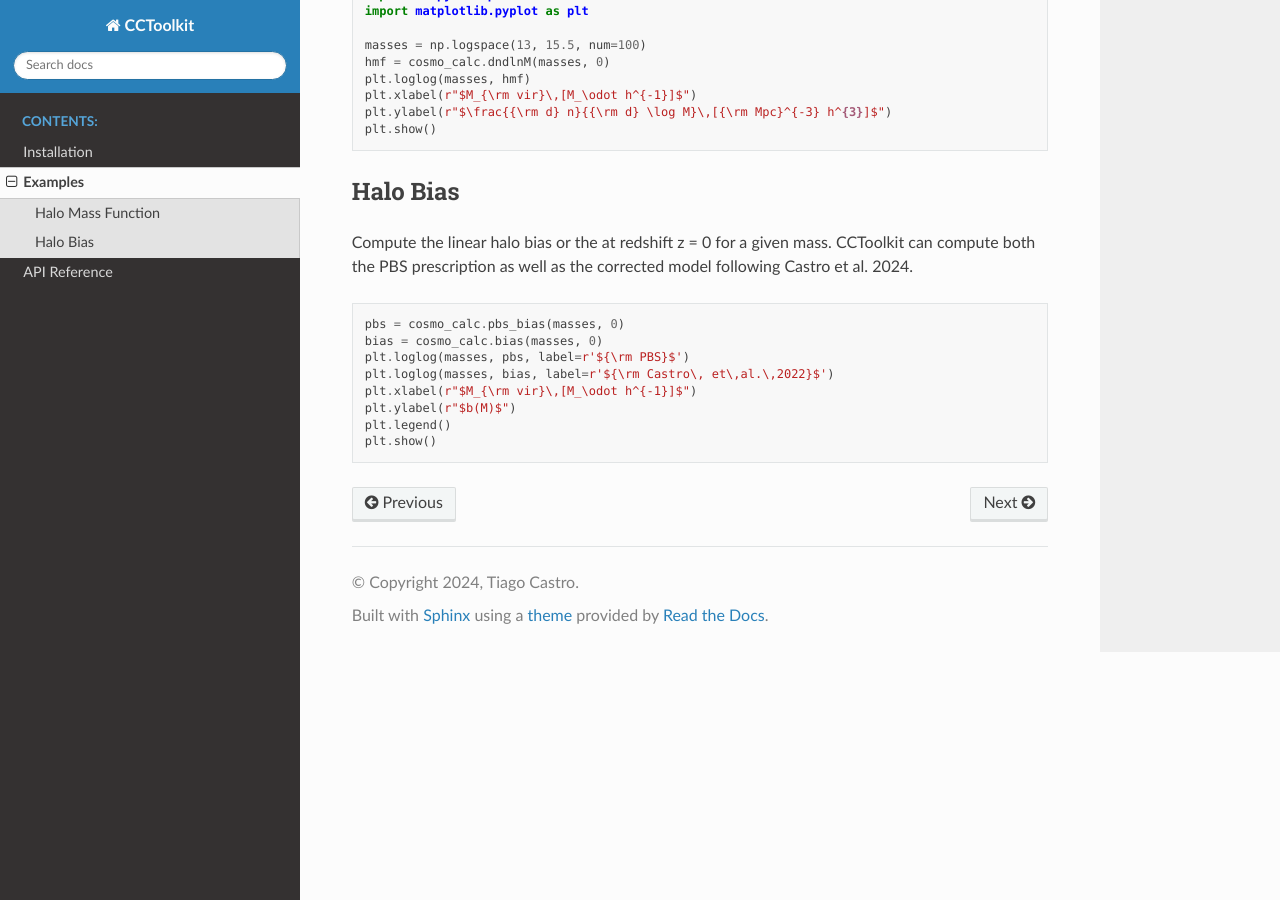
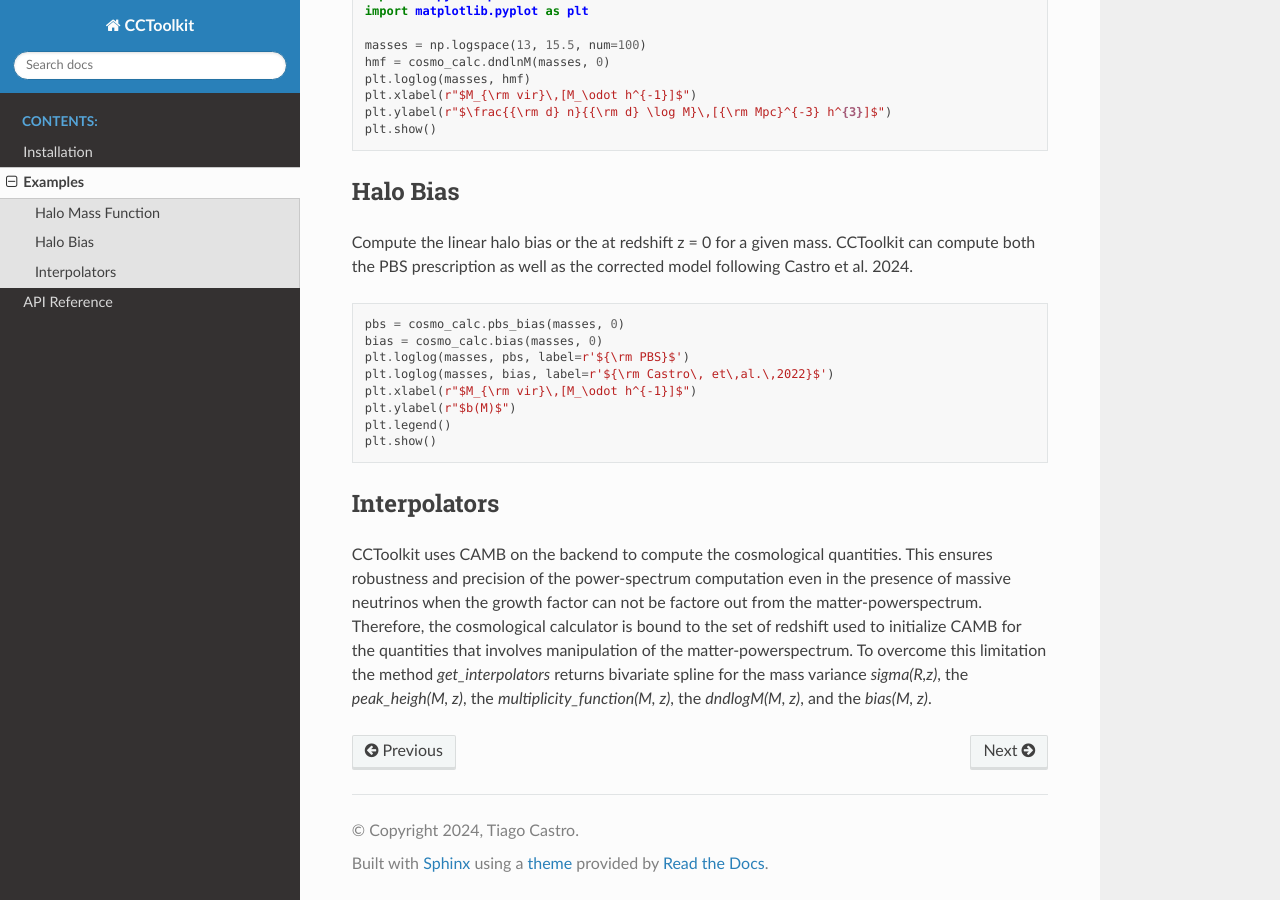
Before and after one commit to TiagoBsCastro/CCToolkit, a Sphinx documentation site: the page built from docs/source/examples.rst, in a window 1280 px wide and 900 px high, scrolled down 682 px. Built offline with Sphinx 7.4.7 and the Read the Docs theme 2.0.0, drawn with Linux system fonts in a browser that asks for light colours.

Commit message:
Adding interpolators

```diff
--- a/docs/source/examples.rst
+++ b/docs/source/examples.rst
@@ -54,3 +54,9 @@ Compute the linear halo bias or the at redshift z = 0 for a given mass. CCToolki
    plt.ylabel(r"$b(M)$")
    plt.legend()
    plt.show()
+
+Interpolators
+-------------
+
+CCToolkit uses CAMB on the backend to compute the cosmological quantities. This ensures robustness and precision of the power-spectrum computation even in the presence of massive neutrinos when the growth factor can not be factore out from the matter-powerspectrum.
+Therefore, the cosmological calculator is bound to the set of redshift used to initialize CAMB for the quantities that involves manipulation of the matter-powerspectrum. To overcome this limitation the method  `get_interpolators` returns bivariate spline for the mass variance `sigma(R,z)`, the `peak_heigh(M, z)`, the `multiplicity_function(M, z)`, the `dndlogM(M, z)`, and the `bias(M, z)`.
```
